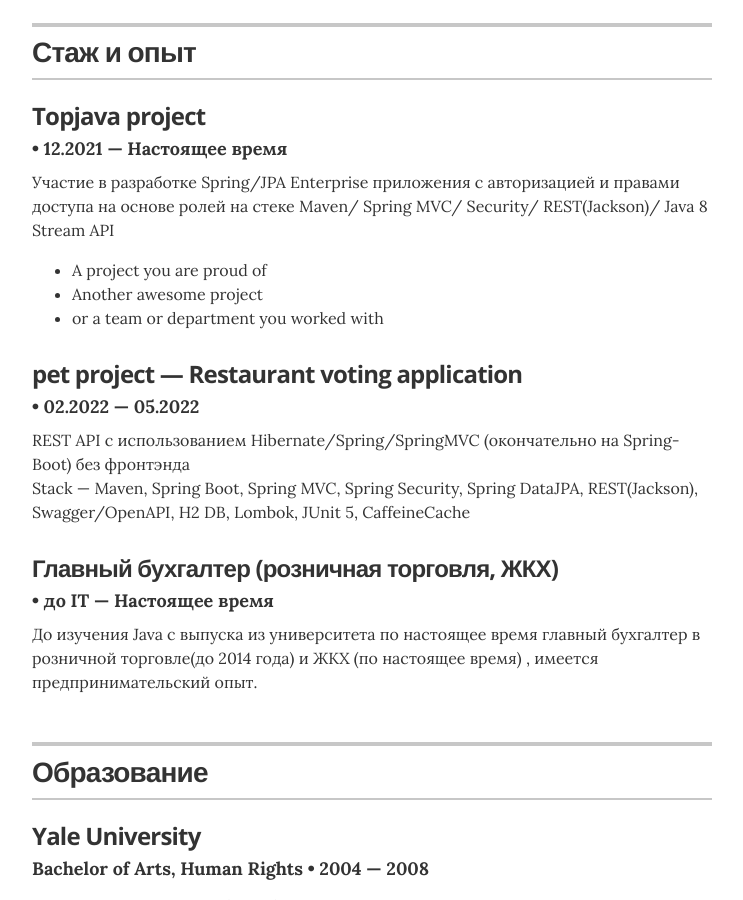
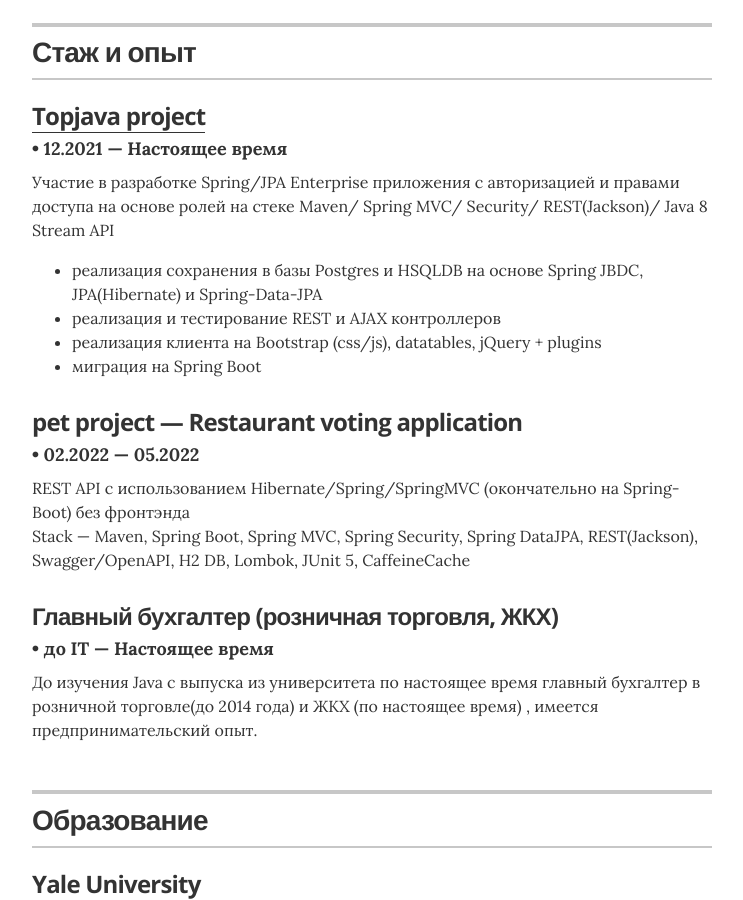
Before and after one commit to glanbor/glanbor.github.io, a Jekyll site: the page built from index.html, in a window 1280 px wide and 900 px high, scrolled down 389 px. Shown: the whole window, without its empty margins (268-1011 px from the left). Built offline with Jekyll 4.4.1, drawn with Linux system fonts in a browser that asks for light colours.

Commit message:
Update experience.yml

```diff
--- a/_data/experience.yml
+++ b/_data/experience.yml
@@ -1,9 +1,9 @@
 # Jobs
 # TopJava
-- company: Topjava project
+- company: <a href="http://javaops.ru/view/topjava">Topjava project</a>
   position:
   duration: 12.2021 &mdash; Настоящее время
-  summary: Участие в разработке Spring/JPA Enterprise приложения c авторизацией и правами доступа на основе ролей на стеке Maven/ Spring MVC/ Security/ REST(Jackson)/ Java 8 Stream API	<ul class="resume-item-list"><li>A project you are proud of</li><li>Another awesome project</li><li>or a team or department you worked with</li></ul>
+  summary: Участие в разработке Spring/JPA Enterprise приложения c авторизацией и правами доступа на основе ролей на стеке Maven/ Spring MVC/ Security/ REST(Jackson)/ Java 8 Stream API	<ul class="resume-item-list"><li>реализация сохранения в базы Postgres и HSQLDB на основе Spring JBDC, JPA(Hibernate) и Spring-Data-JPA</li><li>реализация и тестирование REST и AJAX контроллеров</li><li>реализация клиента на Bootstrap (css/js), datatables, jQuery + plugins</li><li>миграция на Spring Boot</li></ul>
 
 # Restaurant voting
 - company: pet project &mdash; Restaurant voting application
```
